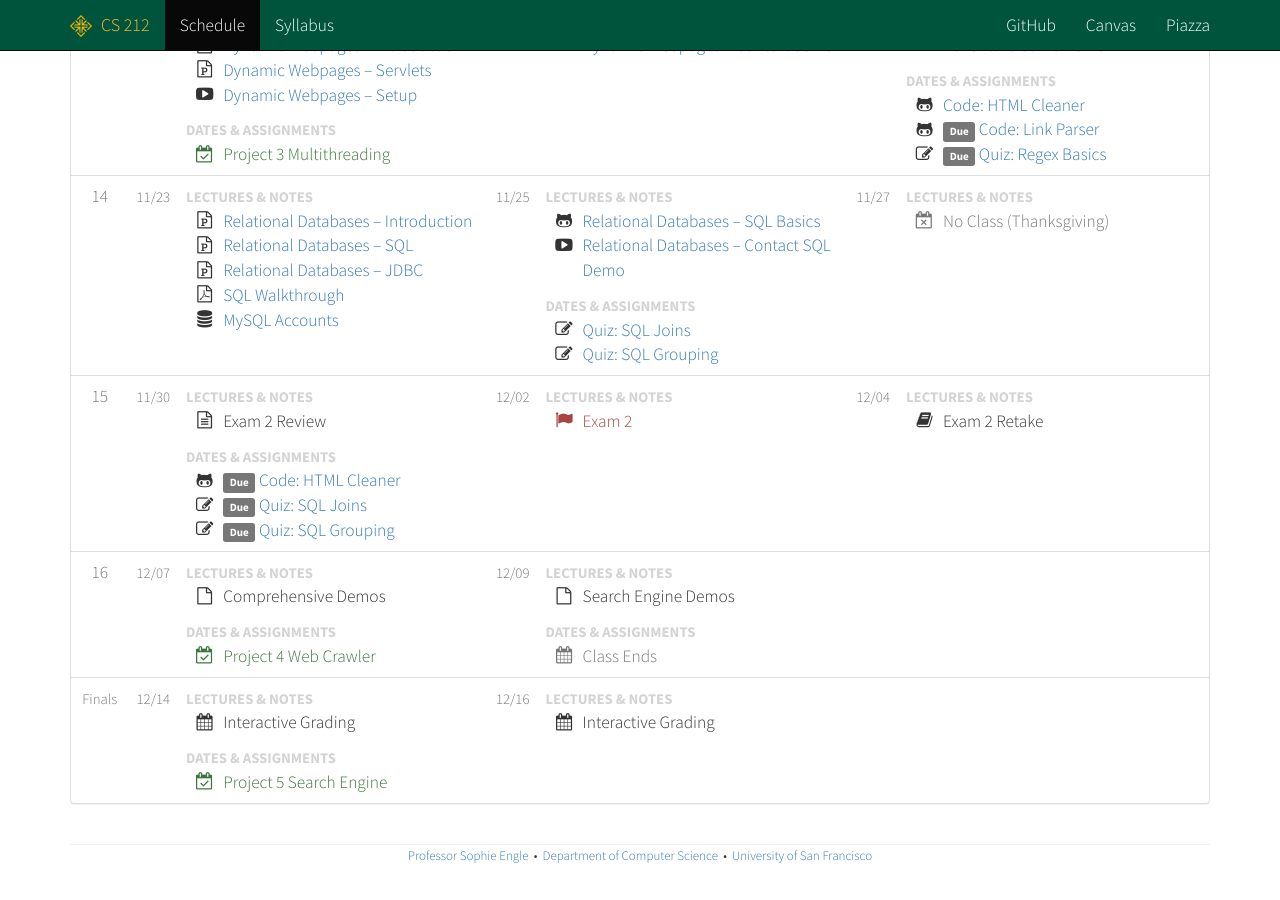
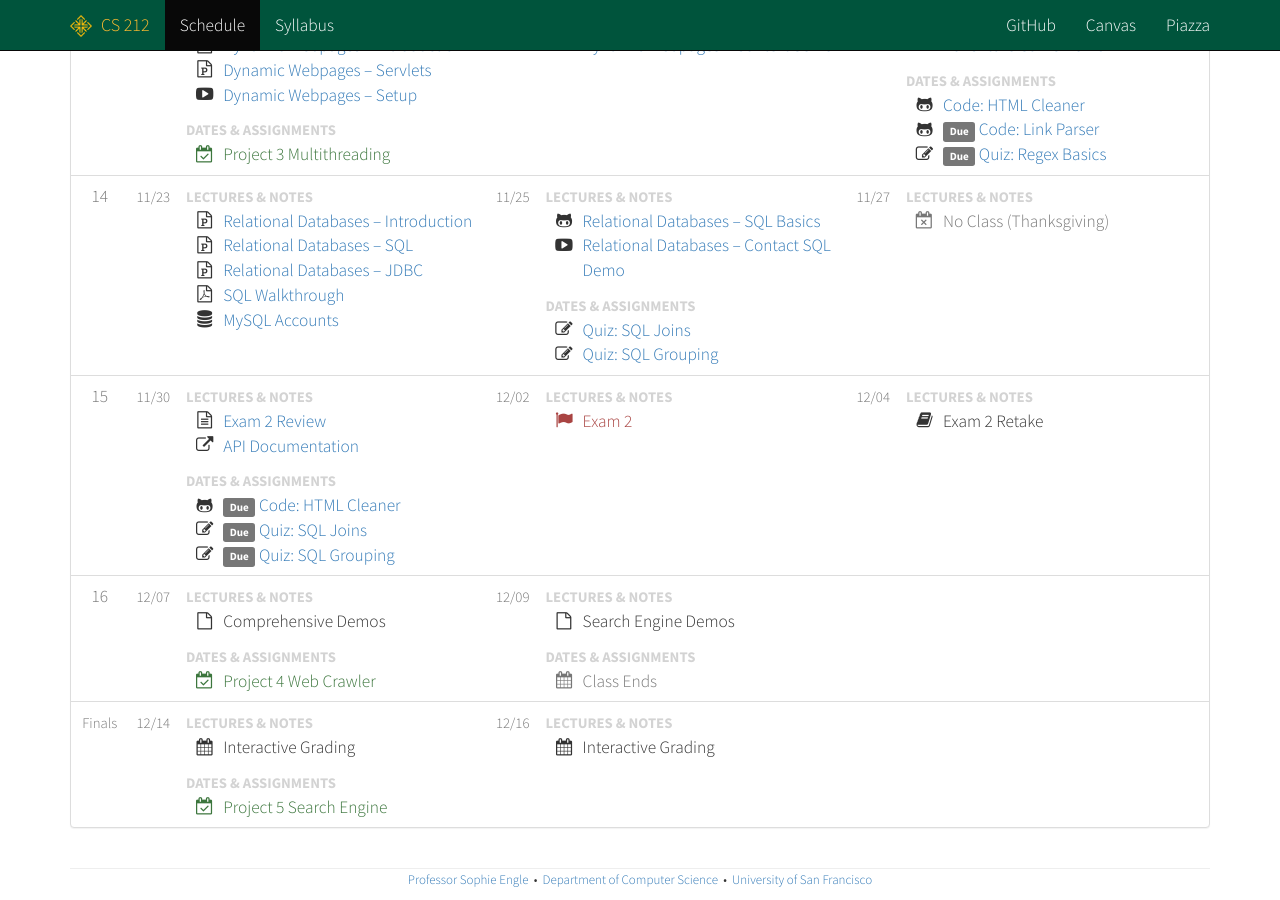
Before and after one commit to cs212/fall2015, a Jekyll site: the page built from schedule.html, in a window 1280 px wide and 900 px high, scrolled down 2299 px. Built offline with Jekyll 4.4.1, drawn with Linux system fonts in a browser that asks for light colours; Markdown is read by kramdown in place of the engine named in the settings; before the commit the page ends 3174 px from its top, so only the background shows below that.

```diff
--- a/_data/schedule.yml
+++ b/_data/schedule.yml
@@ -602,6 +602,10 @@
       notes :
         - name : 'Exam 2 Review'
           icon : 'fa-file-text-o'
+          link : 'https://usfca.instructure.com/courses/1553675/pages/exam-2-review'
+        - name : 'API Documentation'
+          icon : 'fa-external-link'
+          link : 'http://cs212.github.io/docs/'
       other :
         - name : 'Code: HTML Cleaner'
           icon : 'fa-github-alt'
```
